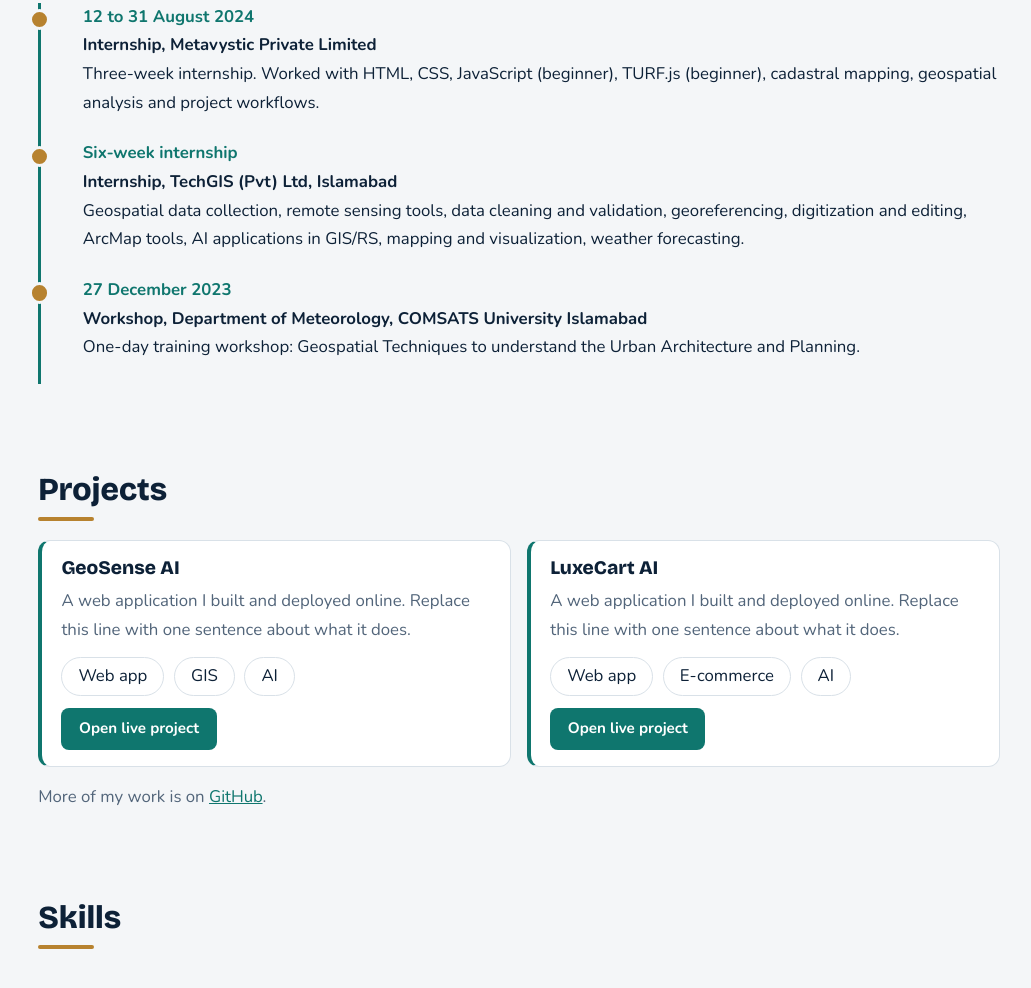
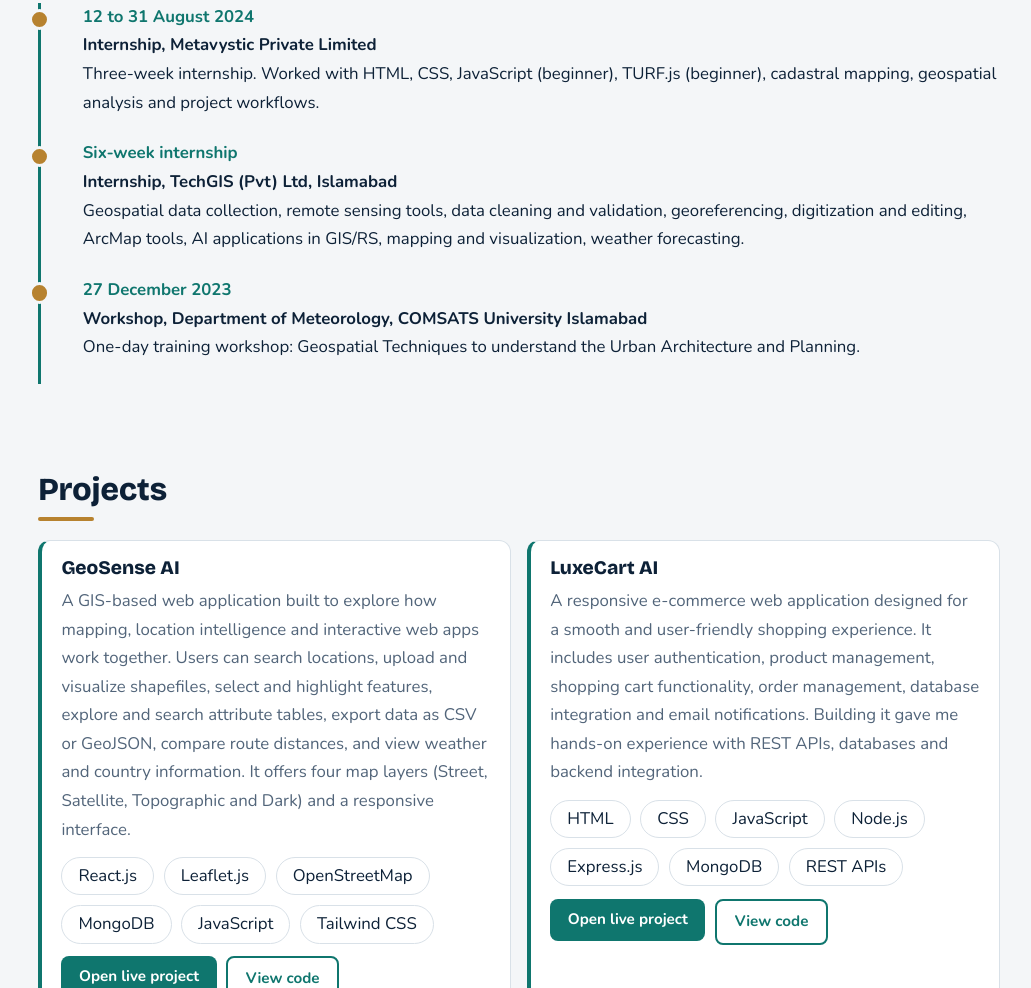
Before and after one commit to MuqadasNadeem202202010/my-website, a plain HTML site: page index.html in a window 1280 px wide. Shown: the part 1812-2800 px from the top of the page, without its empty margins (121-1152 px from the left). Drawn offline with nearby package versions, Linux system fonts and the light colour scheme.

Commit message:
add real project descriptions

```diff
--- a/index.html
+++ b/index.html
@@ -74,15 +74,21 @@
       <div class="grid wide">
         <article class="card project">
           <h3>GeoSense AI</h3>
-          <p>A web application I built and deployed online. Replace this line with one sentence about what it does.</p>
-          <ul class="chips"><li>Web app</li><li>GIS</li><li>AI</li></ul>
-          <a class="btn small" href="https://geosense-ai-pi.vercel.app/" target="_blank" rel="noopener">Open live project</a>
+          <p>A GIS-based web application built to explore how mapping, location intelligence and interactive web apps work together. Users can search locations, upload and visualize shapefiles, select and highlight features, explore and search attribute tables, export data as CSV or GeoJSON, compare route distances, and view weather and country information. It offers four map layers (Street, Satellite, Topographic and Dark) and a responsive interface.</p>
+          <ul class="chips"><li>React.js</li><li>Leaflet.js</li><li>OpenStreetMap</li><li>MongoDB</li><li>JavaScript</li><li>Tailwind CSS</li></ul>
+          <div style="display:flex;gap:.6rem;flex-wrap:wrap">
+            <a class="btn small" href="https://geosense-ai-pi.vercel.app/" target="_blank" rel="noopener">Open live project</a>
+            <a class="btn small" style="background:transparent;color:var(--teal);border:2px solid var(--teal)" href="https://github.com/MuqadasNadeem202202010/geosense-ai" target="_blank" rel="noopener">View code</a>
+          </div>
         </article>
         <article class="card project">
           <h3>LuxeCart AI</h3>
-          <p>A web application I built and deployed online. Replace this line with one sentence about what it does.</p>
-          <ul class="chips"><li>Web app</li><li>E-commerce</li><li>AI</li></ul>
-          <a class="btn small" href="https://luxe-cart-ai.vercel.app/" target="_blank" rel="noopener">Open live project</a>
+          <p>A responsive e-commerce web application designed for a smooth and user-friendly shopping experience. It includes user authentication, product management, shopping cart functionality, order management, database integration and email notifications. Building it gave me hands-on experience with REST APIs, databases and backend integration.</p>
+          <ul class="chips"><li>HTML</li><li>CSS</li><li>JavaScript</li><li>Node.js</li><li>Express.js</li><li>MongoDB</li><li>REST APIs</li></ul>
+          <div style="display:flex;gap:.6rem;flex-wrap:wrap">
+            <a class="btn small" href="https://luxe-cart-ai.vercel.app/" target="_blank" rel="noopener">Open live project</a>
+            <a class="btn small" style="background:transparent;color:var(--teal);border:2px solid var(--teal)" href="https://github.com/MuqadasNadeem202202010/LuxeCart-AI" target="_blank" rel="noopener">View code</a>
+          </div>
         </article>
       </div>
       <p class="note">More of my work is on <a href="https://github.com/MuqadasNadeem202202010" target="_blank" rel="noopener">GitHub</a>.</p>
@@ -99,7 +105,7 @@
           <div class="bar" data-level="75"><span>Remote Sensing <em>75%</em></span><i></i></div>
           <div class="bar" data-level="80"><span>Web Development <em>80%</em></span><i></i></div>
           <h3>Other tools</h3>
-          <ul class="chips"><li>HTML</li><li>CSS</li><li>JavaScript</li><li>TURF.js</li><li>Tailwind CSS</li><li>Bootstrap</li><li>Chart.js</li><li>C</li><li>C++</li><li>Java</li></ul>
+          <ul class="chips"><li>HTML</li><li>CSS</li><li>JavaScript</li><li>React.js</li><li>Leaflet.js</li><li>TURF.js</li><li>Node.js</li><li>Express.js</li><li>MongoDB</li><li>Tailwind CSS</li><li>Bootstrap</li><li>Chart.js</li><li>C</li><li>C++</li><li>Java</li></ul>
         </div>
         <div>
           <h3>Soft skills</h3>
```
